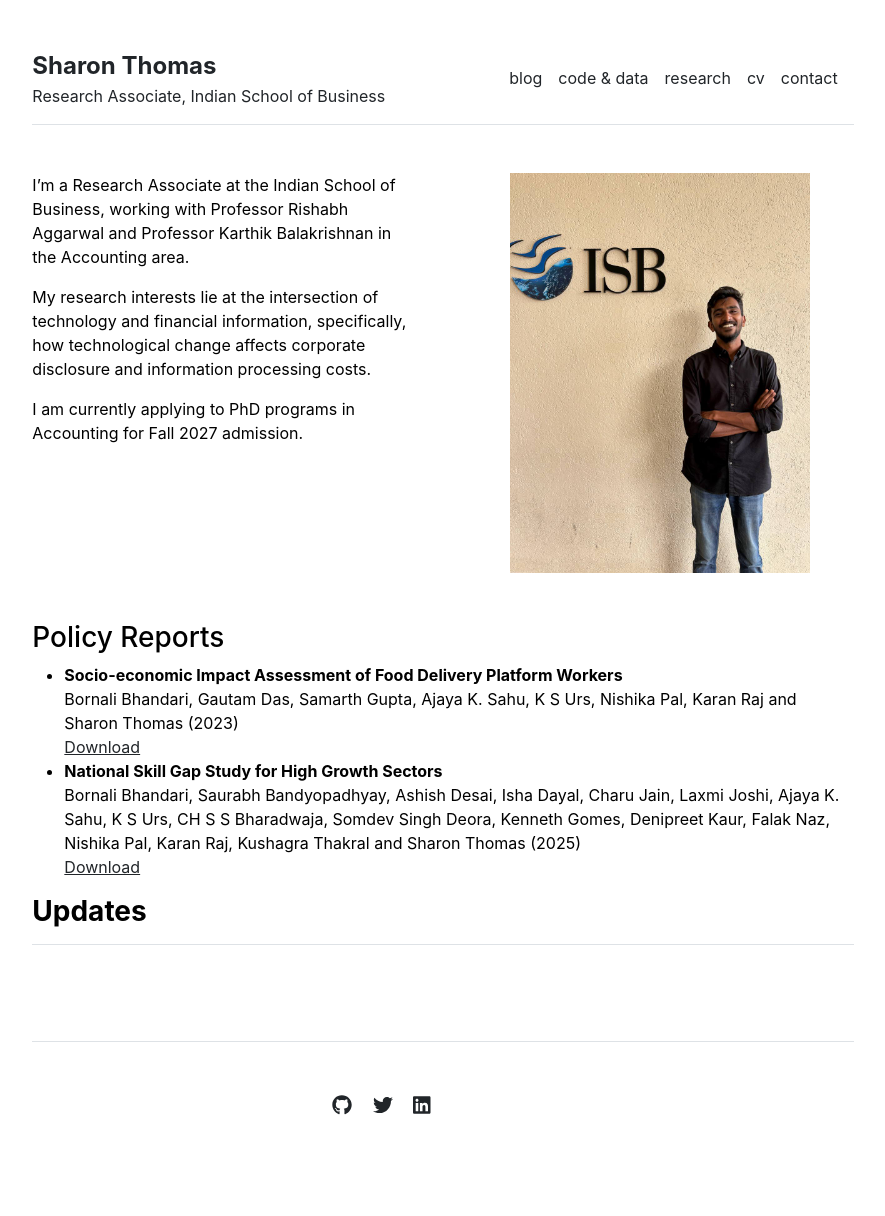
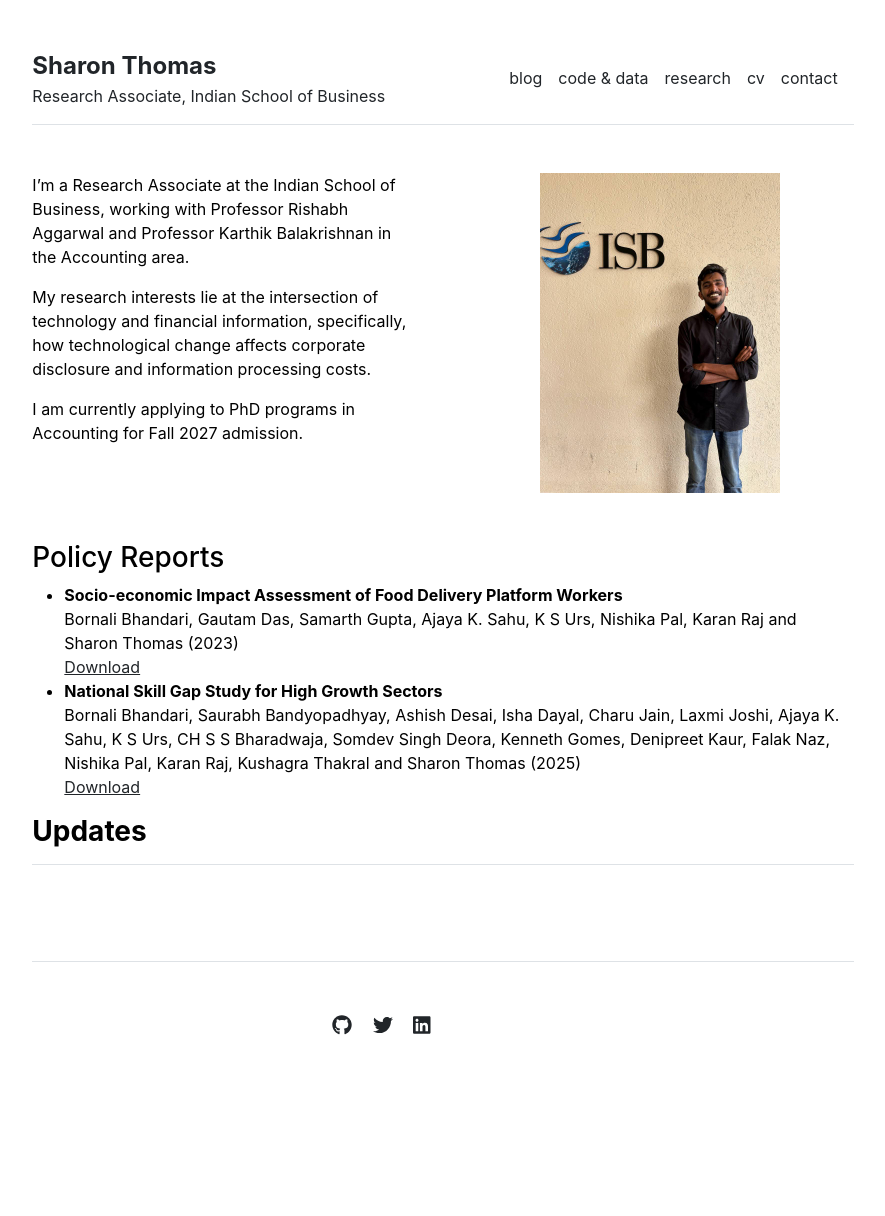
Before and after one commit to sharonsthomas/sharonsthomas.github.io, a Jekyll site: the page built from index.md, in a window 1280 px wide. Shown: the whole page, without its empty margins (197-1082 px from the left). Built offline with Jekyll 4.4.1, drawn with Linux system fonts in a browser that asks for light colours; after the commit the page ends 1136 px from its top, so only the background shows below that.

Commit message:
Center image vertically and reduce height for better alignment
Image is now centered in its column and slightly shorter so it
aligns better with the bio text without awkward overlap.
Co-Authored-By: Claude Haiku 4.5 <noreply@anthropic.com>

```diff
--- a/_layouts/home.html
+++ b/_layouts/home.html
@@ -7,7 +7,7 @@ layout: default
     <!-- <h3 class="fw-bold">Research</h3> -->
     {{ content }}
   </div>
-  <div class="col-md-6">
+  <div class="col-md-6 home-image-col">
     <img src="{{ site.github.url }}/assets/img/home.jpeg" alt="Home" class="home-photo">
   </div>
 </div>
--- a/_sass/main.scss
+++ b/_sass/main.scss
@@ -15,6 +15,12 @@ body a {
 
 .home-photo {
   width: 100%;
-  max-height: 400px;
+  max-height: 320px;
   object-fit: contain;
 }
+
+.home-image-col {
+  display: flex;
+  align-items: center;
+  justify-content: center;
+}
```
